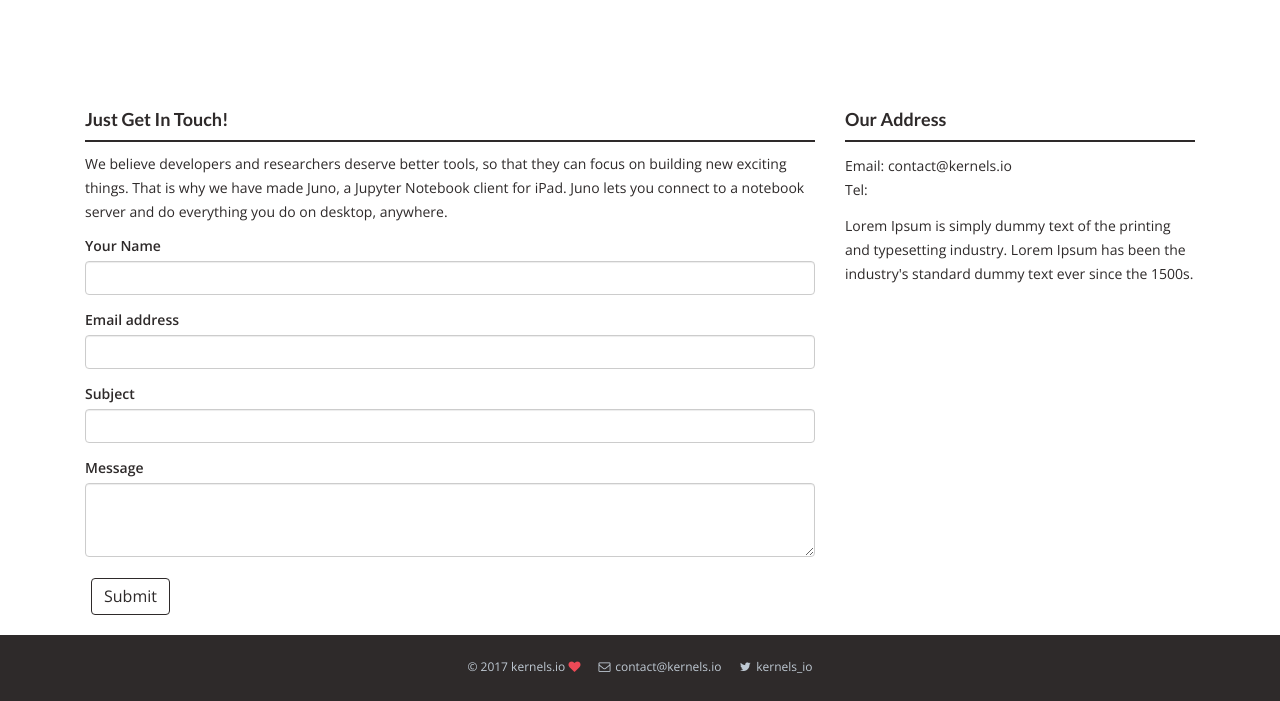
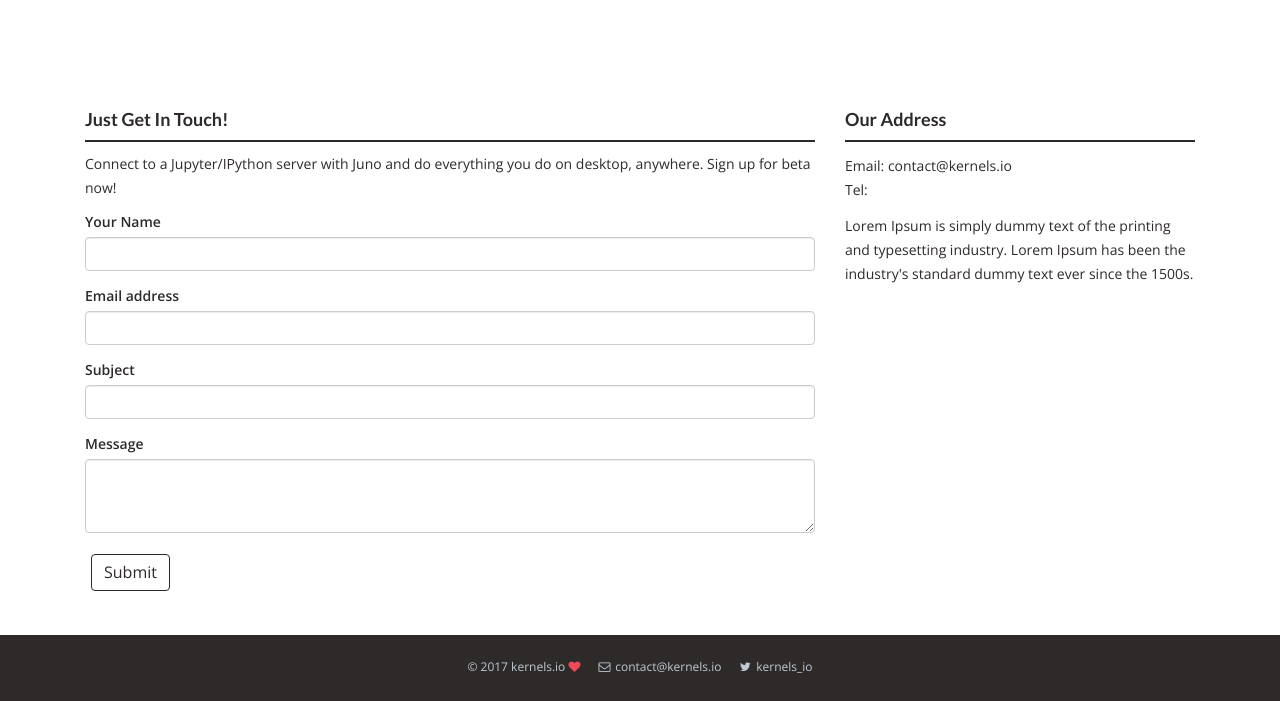
Before and after one commit to test-juno-sh/juno-website-test, a Jekyll site: the page built from contact.html, in a window 1280 px wide and 1232 px high. Shown: the part 531-1232 px from the top of the window. Built offline with Jekyll 4.4.1, drawn with Linux system fonts in a browser that asks for light colours; nearby versions of some CDN libraries.

Commit message:
Update page title descriptions.

```diff
--- a/_config.yml
+++ b/_config.yml
@@ -2,7 +2,7 @@
 
 # Site settings
 title: Juno
-description: "Juno: a Jupyter Notebook client for iPad. Connect to a notebook server and do everything you do on desktop, anywhere."
+description: "Juno: a Jupyter/IPython client for iPad. Connect to a notebook server with Juno and do everything you do on desktop, anywhere."
 analytics: UA-104527683-1
 baseurl:
 url: "//kernels.io"
@@ -29,7 +29,7 @@ twitter:
   username: kernels_io
 
 logo: /assets/img/logo.png
-about: "We believe developers and researchers deserve better tools, so that they can focus on building new exciting things. That is why we have made Juno, a Jupyter Notebook client for iPad. Juno lets you connect to a notebook server and do everything you do on desktop, anywhere."
+about: "Connect to a Jupyter/IPython server with Juno and do everything you do on desktop, anywhere. Sign up for beta now!"
 author: "Alex Staravoitau"
 lang: "en_GB"
 
--- a/_includes/header.html
+++ b/_includes/header.html
@@ -3,7 +3,7 @@
         <div class="spacing"></div>
         <div class="row">
             <div class="col-lg-8 col-lg-offset-2">
-                <h1>Juno <span style="opacity: 0.5; font-weight: 400;">by Kernels</span><a href="#mce-EMAIL" class="btn btn-beta">Beta</a></h1>
+                <h1>Juno<a href="#mce-EMAIL" class="btn btn-beta">Beta</a></h1>
                 <h3>Jupyter Notebook client for iPad</h5>
                 <div class="spacing"></div>
             </div>
--- a/juno.html
+++ b/juno.html
@@ -1,7 +1,7 @@
 ---
 layout: index
-title: Jupyter Notebook client for iPad
-description: "Juno: a Jupyter Notebook client for iPad. Connect to a notebook server and do everything you do on desktop, anywhere."
+title: Jupyter/IPython client for iPad
+description: "Juno: a Jupyter/IPython client for iPad. Connect to a notebook server and do everything you do on desktop, anywhere."
 permalink: /juno
 ---
 
```
